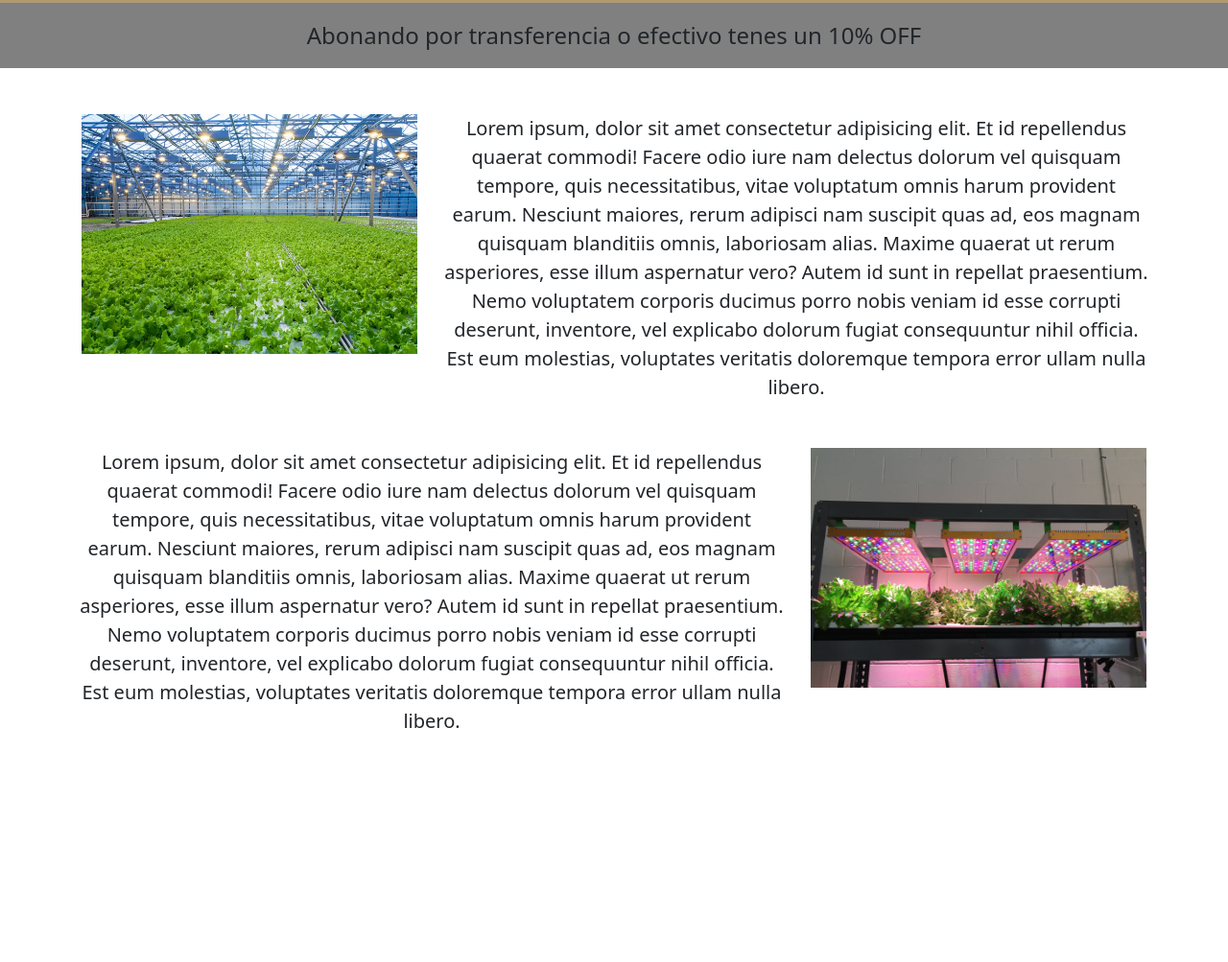
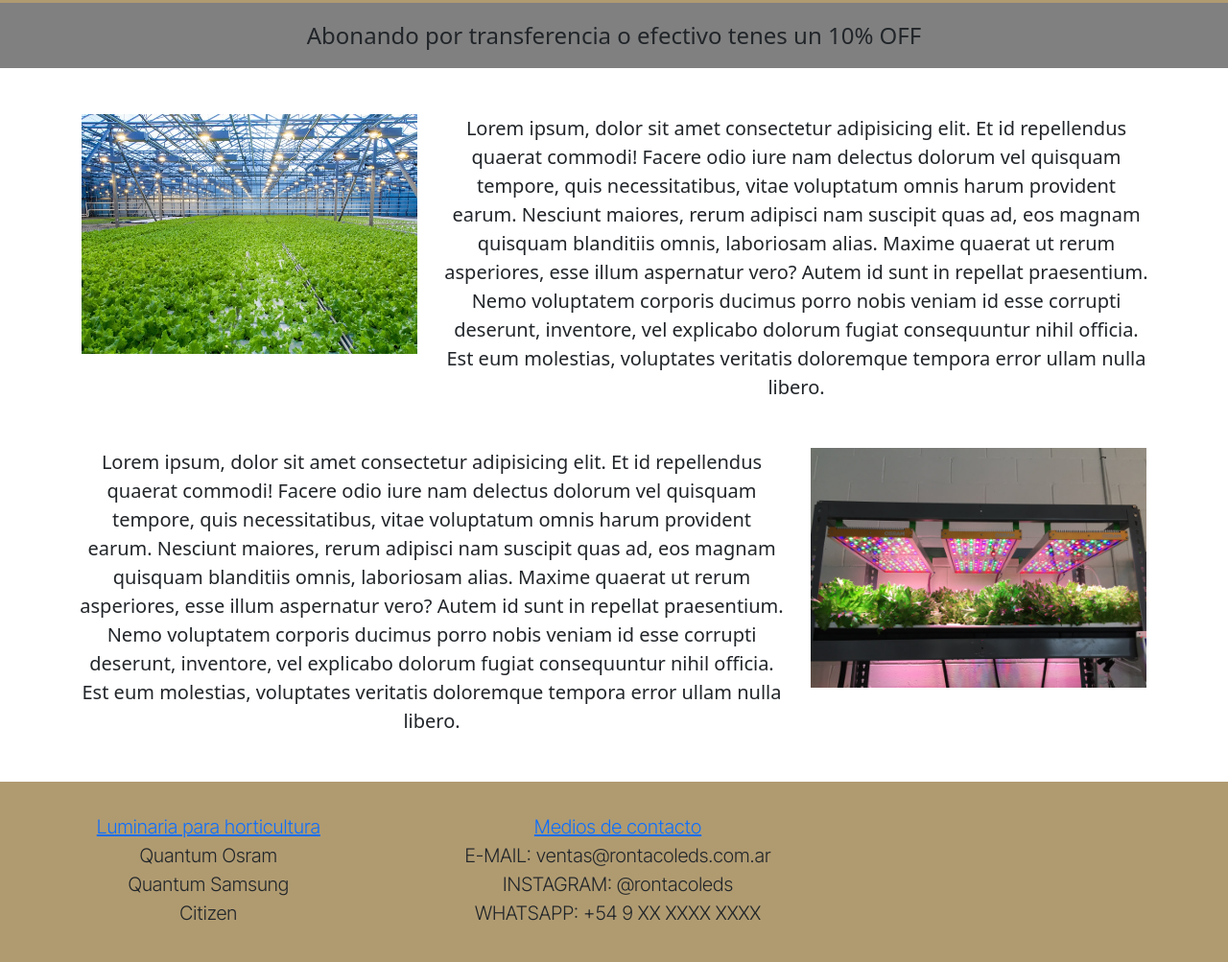
Before and after one commit to Rontaco/rontaco-leds, a plain HTML site: page nosotros.html in a window 1280 px wide. Shown: the part 111-1114 px from the top of the page at 96% size. Before the commit the page ends 878 px from the top, so only its background shows below. Drawn offline with nearby package versions, Linux system fonts and the light colour scheme; grey boxes are pictures that could not be loaded.

Commit message:
Adición del footer y animaciones al texto

```diff
--- a/nosotros.html
+++ b/nosotros.html
@@ -55,14 +55,14 @@
           <div class="col-4 pt-5">
             <img class="imagen-body-nosotros" src="images/images-nosotros/imagen-body-1.jpg" alt="Quienes somos">
           </div>
-          <div class="col texto-body align-middle pt-5">
+          <div data-aos="fade-left" class="col texto-body align-middle pt-5">
             Lorem ipsum, dolor sit amet consectetur adipisicing elit. Et id repellendus quaerat commodi! Facere odio iure nam delectus dolorum vel quisquam tempore, quis necessitatibus, vitae voluptatum omnis harum provident earum.
             Nesciunt maiores, rerum adipisci nam suscipit quas ad, eos magnam quisquam blanditiis omnis, laboriosam alias. Maxime quaerat ut rerum asperiores, esse illum aspernatur vero? Autem id sunt in repellat praesentium.
             Nemo voluptatem corporis ducimus porro nobis veniam id esse corrupti deserunt, inventore, vel explicabo dolorum fugiat consequuntur nihil officia. Est eum molestias, voluptates veritatis doloremque tempora error ullam nulla libero.
           </div>
         </div>
-        <div class="row">
-          <div class="col texto-body align-middle pt-5">
+        <div class="row pb-5">
+          <div data-aos="fade-right" class="col texto-body align-middle pt-5">
             Lorem ipsum, dolor sit amet consectetur adipisicing elit. Et id repellendus quaerat commodi! Facere odio iure nam delectus dolorum vel quisquam tempore, quis necessitatibus, vitae voluptatum omnis harum provident earum.
             Nesciunt maiores, rerum adipisci nam suscipit quas ad, eos magnam quisquam blanditiis omnis, laboriosam alias. Maxime quaerat ut rerum asperiores, esse illum aspernatur vero? Autem id sunt in repellat praesentium.
             Nemo voluptatem corporis ducimus porro nobis veniam id esse corrupti deserunt, inventore, vel explicabo dolorum fugiat consequuntur nihil officia. Est eum molestias, voluptates veritatis doloremque tempora error ullam nulla libero.
@@ -81,3 +81,29 @@
       AOS.init();
     </script>
 </body>
+<!-- INICIO FOOTER -->
+<footer>
+  <div class="container-fluid text-center p-3" style="background-color:#B09B71;">
+    <div class="row">
+      <div class="col p-3 fs-5">
+        <ul class="navbar-nav">
+          <li><a href="productos.html">Luminaria para horticultura</a></li>
+          <li>Quantum Osram</li>
+          <li>Quantum Samsung</li>
+          <li>Citizen</li>
+        </ul>
+      </div>
+      <div class="col p-3 fs-5">
+        <ul class="navbar-nav">
+          <li><a href="contacto.html">Medios de contacto</a></li>
+          <li>E-MAIL: ventas@rontacoleds.com.ar</li>
+          <li>INSTAGRAM: @rontacoleds</li>
+          <li>WHATSAPP: +54 9 XX XXXX XXXX</li>
+      </div>
+      <div class="col">
+        <iframe src="https://www.google.com/maps/embed?pb=!1m18!1m12!1m3!1d3283.8308942961244!2d-58.37207648477018!3d-34.60843743045823!2m3!1f0!2f0!3f0!3m2!1i1024!2i768!4f13.1!3m3!1m2!1s0x95a3352cbe276f75%3A0xe16921ef0545f86d!2sCasa%20Rosada!5e0!3m2!1ses!2sar!4v1665223632826!5m2!1ses!2sar" width="300" height="150" style="border:0;" allowfullscreen="" loading="lazy" referrerpolicy="no-referrer-when-downgrade"></iframe>
+      </div>
+    </div>
+  </div>
+</footer>
+<!-- FIN FOOTER -->
```
